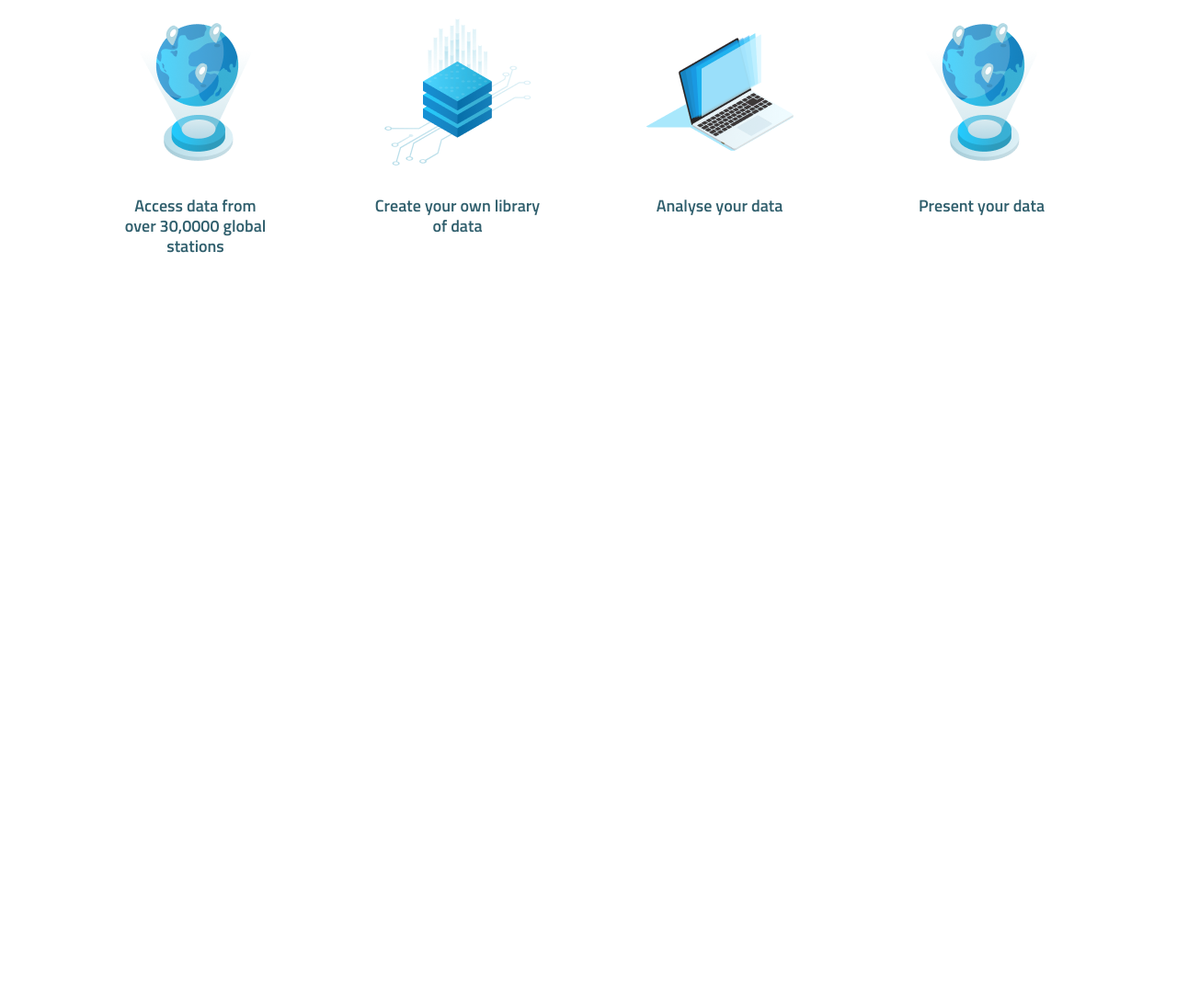
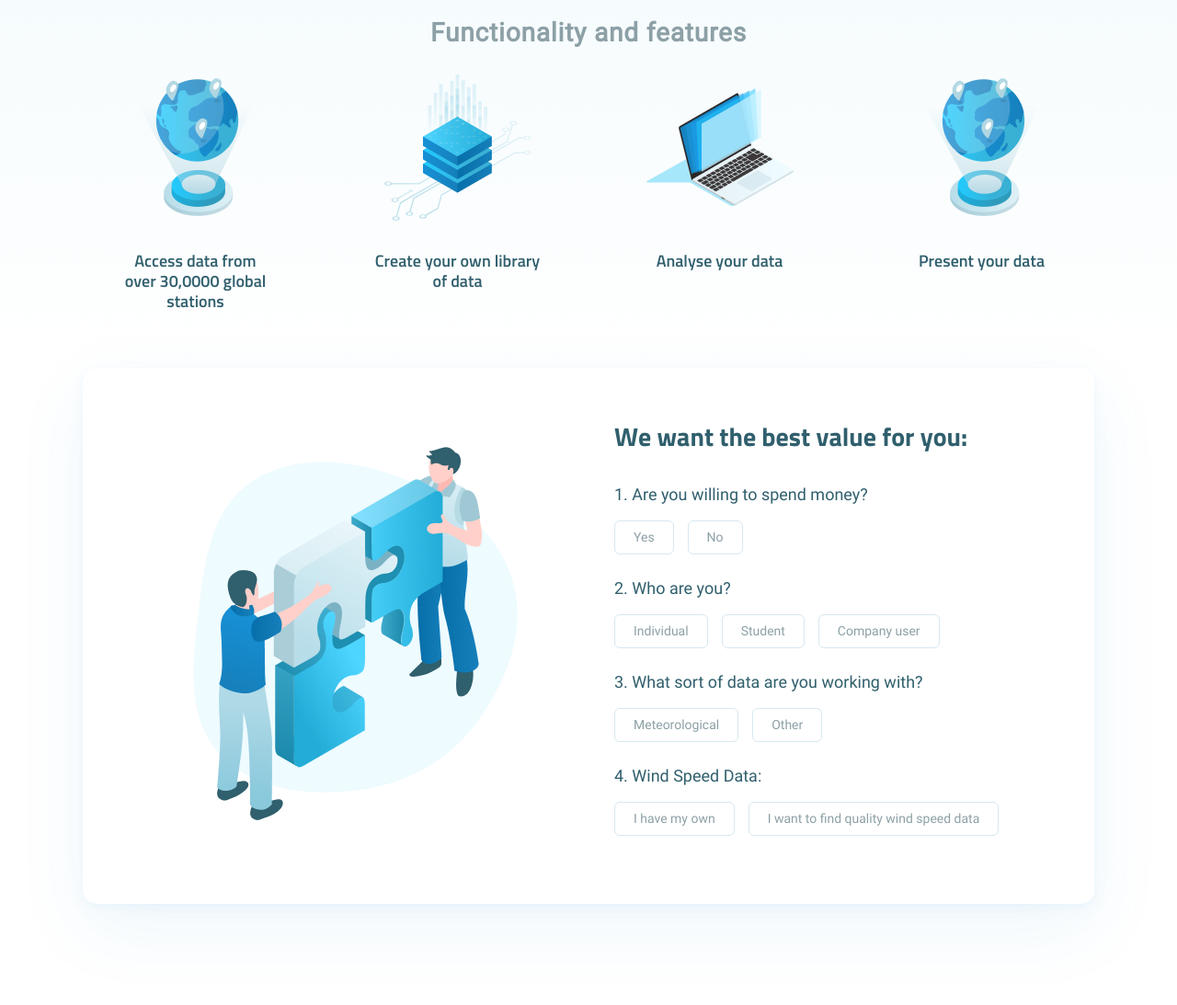
Before and after one commit to shock-dev/Webim, a website: page app/index.html in a window 1280 px wide. Shown: the part 687-1780 px from the top of the page at 92% size. Before the commit the page ends 987 px from the top, so only its background shows below. Drawn offline with nearby package versions, Linux system fonts and the light colour scheme; files that its build step writes are made by us from their sources.

Commit message:
survey section

```diff
--- a/app/index.html
+++ b/app/index.html
@@ -93,6 +93,73 @@
       </div>
     </section>
 
+    <section class="survey">
+      <div class="container">
+        <div class="survey__inner">
+          <img class="survey__img" src="img/survey-img.png" alt="">
+          <div class="survey__info">
+            <div class="survey__title">We want the best value for you:</div>
+            <div class="survey__item">
+              <div class="survey__item-title">1.  Are you willing to spend money?</div>
+              <div class="survey__radios">
+                <label class="survey__label">
+                  <input class="survey__radio-real" name="test-1" type="radio">
+                  <span class="survey__radio-fake">Yes</span>
+                </label>
+                <label class="survey__label">
+                  <input class="survey__radio-real" name="test-1" type="radio">
+                  <span class="survey__radio-fake">No</span>
+                </label>
+              </div>
+            </div>
+            <div class="survey__item">
+              <div class="survey__item-title">2.  Who are you?</div>
+              <div class="survey__radios">
+                <label class="survey__label">
+                  <input class="survey__radio-real" name="test-2" type="radio">
+                  <span class="survey__radio-fake">Individual</span>
+                </label>
+                <label class="survey__label">
+                  <input class="survey__radio-real" name="test-2" type="radio">
+                  <span class="survey__radio-fake">Student </span>
+                </label>
+                <label class="survey__label">
+                  <input class="survey__radio-real" name="test-2" type="radio">
+                  <span class="survey__radio-fake">Company user </span>
+                </label>
+              </div>
+            </div>
+            <div class="survey__item">
+              <div class="survey__item-title">3.  What sort of data are you working with?</div>
+              <div class="survey__radios">
+                <label class="survey__label">
+                  <input class="survey__radio-real" name="test-3" type="radio">
+                  <span class="survey__radio-fake">Meteorological</span>
+                </label>
+                <label class="survey__label">
+                  <input class="survey__radio-real" name="test-3" type="radio">
+                  <span class="survey__radio-fake">Other </span>
+                </label>
+              </div>
+            </div>
+            <div class="survey__item">
+              <div class="survey__item-title">4.  Wind Speed Data:</div>
+              <div class="survey__radios">
+                <label class="survey__label">
+                  <input class="survey__radio-real" name="test-4" type="radio">
+                  <span class="survey__radio-fake">I have my own</span>
+                </label>
+                <label class="survey__label">
+                  <input class="survey__radio-real" name="test-4" type="radio">
+                  <span class="survey__radio-fake">I want to find quality wind speed data</span>
+                </label>
+              </div>
+            </div>
+          </div>
+        </div>
+      </div>
+    </section>
+
   </main>
 
 
--- a/app/scss/components/_features.scss
+++ b/app/scss/components/_features.scss
@@ -1,5 +1,7 @@
 .features {
   text-align: center;
+  padding: 60px 0;
+  background: linear-gradient(180deg, #F5FBFD -2.67%, rgba(245, 251, 253, 0) 100%);
 
   &__title {
     font-size: 28px;
--- /dev/null
+++ b/app/scss/components/_survey.scss
@@ -0,0 +1,71 @@
+.survey {
+  padding-bottom: 110px;
+
+  &__inner {
+    background-color: $white-color;
+    padding: 60px;
+    box-shadow: 0px 27px 80px rgba(25, 141, 203, 0.07), 0px 6.0308px 17.869px rgba(25, 141, 203, 0.0417275), 0px 1.79553px 5.32008px rgba(25, 141, 203, 0.0282725);
+    border-radius: 15px;
+    display: flex;
+    flex-wrap: wrap;
+  }
+
+  &__img {
+    margin-right: 62px;
+  }
+
+  &__title {
+    font-family: Sunflower, sans-serif;
+    font-weight: 700;
+    font-size: 28px;
+    line-height: 35px;
+    margin-bottom: 30px;
+  }
+
+  &__item:not(:last-child) {
+    margin-bottom: 24px;
+  }
+
+  &__item-title {
+    font-family: Roboto, sans-serif;
+    font-size: 18px;
+    line-height: 25px;
+    margin-bottom: 16px;
+  }
+
+  &__radios {
+    display: flex;
+  }
+
+  &__label {
+    display: flex;
+    align-items: center;
+
+    &:not(:last-child) {
+      margin-right: 15px;
+    }
+  }
+
+  &__radio-real {
+    width: 1px;
+    height: 1px;
+    position: absolute;
+    opacity: 0;
+    appearance: none;
+  }
+
+  &__radio-real:checked + .survey__radio-fake {
+    background-color: #22CBFF;
+    color: $white-color;
+  }
+
+  &__radio-fake {
+    color: $gray-color;
+    font-size: 14px;
+    line-height: 25px;
+    padding: 5px 20px;
+    border: 1px solid #D6E8F0;
+    border-radius: 6px;
+    cursor: pointer;
+  }
+}
--- a/app/scss/style.scss
+++ b/app/scss/style.scss
@@ -6,7 +6,7 @@
 @import "components/header";
 @import "components/hero";
 @import "components/features";
-
+@import "components/survey";
 
 
 @import "media";
```
Also changed, not shown: app/img/survey-img.png (added).
